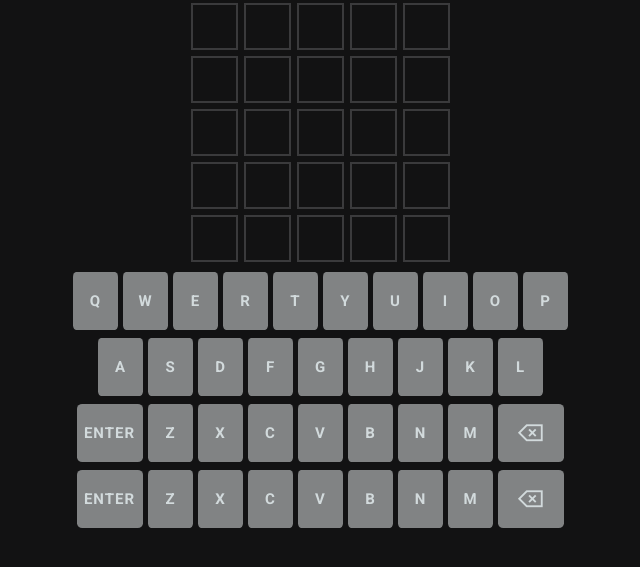
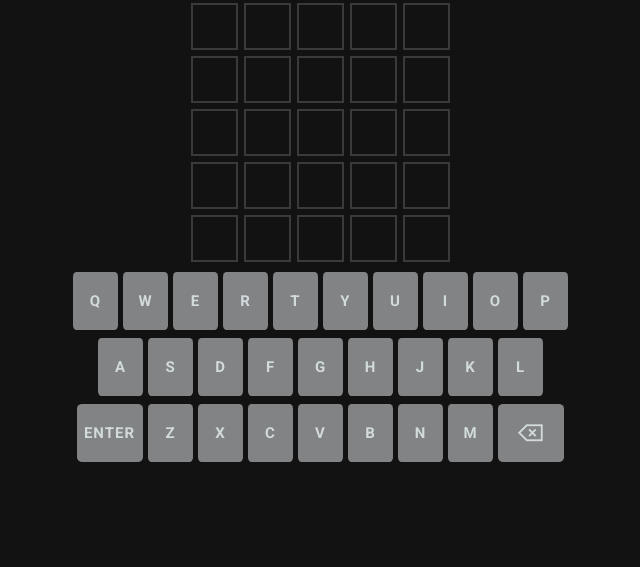
Before and after one commit to Critsson/Wordle_Clone, a plain HTML site: page index.html in a window 1280 px wide. Shown: the part 107-674 px from the top of the page, without its empty margins (320-960 px from the left). Drawn offline with nearby package versions, Linux system fonts and the light colour scheme.

Commit message:
JS, HTML and CSS files

```diff
--- a/index.html
+++ b/index.html
@@ -165,20 +165,6 @@
             </button>
           </div>
         </div>
-        <div class="bottomRow">
-            <button class="enter key">ENTER</button>
-            <button class="z key">Z</button>
-            <button class="x key">X</button>
-            <button class="c key">C</button>
-            <button class="v key">V</button>
-            <button class="b key">B</button>
-            <button class="n key">N</button>
-            <button class="m key">M</button>
-            <button class="backspace key">
-                <i class="las la-backspace la-2x"></i>
-            </button>
-          </div>
-        </div>
     </body>
     <script src = "app.js"></script>
 </html>
```
